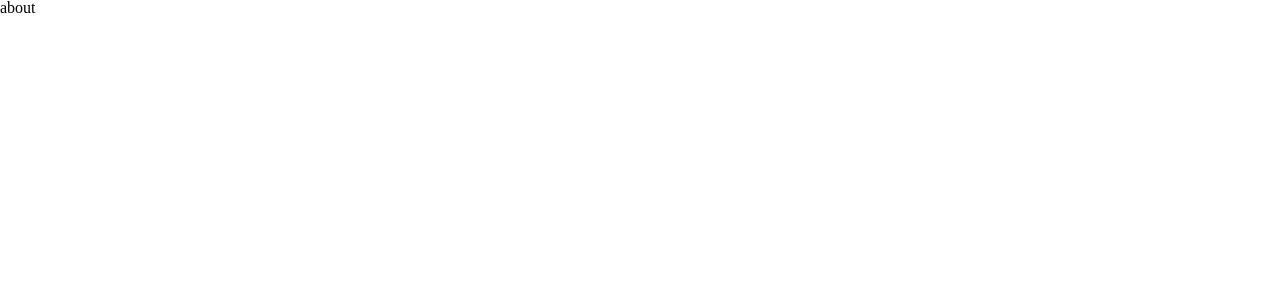
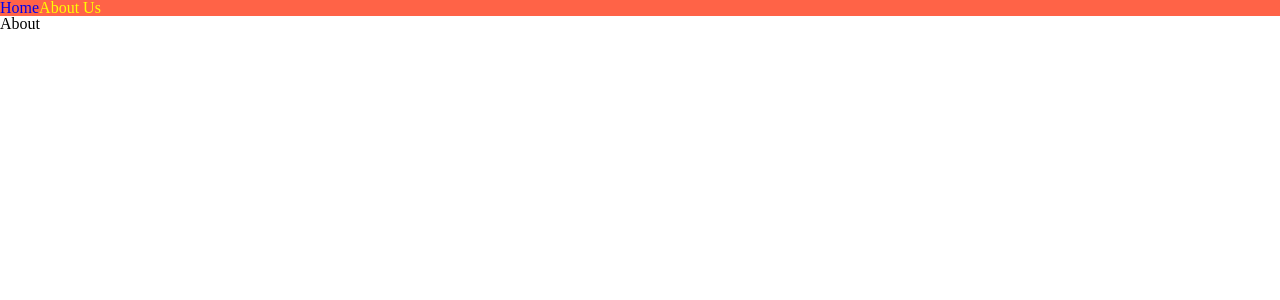
Before and after one commit to Mindfulness-en-toute-Tranquillite/w8_Main_Project_Prac, a Next.js app in the folder mynextapp/: page /about in a window 1280 px wide. Shown: the top 300 px of the page. Built offline with nearby package versions, Linux system fonts and the light colour scheme.

Commit message:
Nomad Coder - Next.JS 강의 #2 Practice Project #2.0 Patterns (05:43)

```diff
--- /dev/null
+++ b/mynextapp/src/components/Layout.js
@@ -0,0 +1,11 @@
+import NavBar from "./NavBar";
+
+export default function Layout({children}){
+    return (
+        <>
+            <NavBar/>
+            <div>{children}</div>
+        </>
+    )
+
+}
--- /dev/null
+++ b/mynextapp/src/components/NavBar.js
@@ -0,0 +1,33 @@
+import Link from "next/link";
+import { useRouter } from "next/router";
+
+export default function NavBar(){
+    const router = useRouter();
+    // console.log(router)
+    return <nav>
+        <Link legacyBehavior
+        href="/">
+        <a
+        className={router.pathname === "/" ? "active":""}
+        >Home</a>
+        </Link>
+
+        <Link legacyBehavior
+        href="/about">
+        <a
+        className={router.pathname === "/about" ? "active":""}
+        >About Us</a>
+        </Link>
+        <style jsx>{`
+        nav {
+            background-color: tomato;
+        }
+        a {
+            text-decoration: none;
+        }
+        .active {
+            color: yellow;
+        }
+        `}</style>
+    </nav>
+}
--- a/mynextapp/src/pages/_app.js
+++ b/mynextapp/src/pages/_app.js
@@ -1,5 +1,10 @@
-import '@/styles/globals.css'
+import '../styles/globals.css'
+import Layout from '@components/Layout'
 
 export default function App({ Component, pageProps }) {
-  return <Component {...pageProps} />
+  return (
+    <Layout>
+      <Component {...pageProps} />
+    </Layout>
+  );
 }
--- a/mynextapp/src/pages/about/index.jsx
+++ b/mynextapp/src/pages/about/index.jsx
@@ -1,8 +1,14 @@
+import Head from 'next/head'
 import React from 'react'
 
 function About() {
     return (
-    <div>about</div>
+        <div>
+            <Head>
+                <title>About | Next Movies</title>
+            </Head>
+            <h1>About</h1>
+        </div>
     )
 }
 
```
Also changed, not shown: mynextapp/src/components/Seo.js (added, +10 -0 lines), mynextapp/src/pages/index.js (+8 -4 lines).
